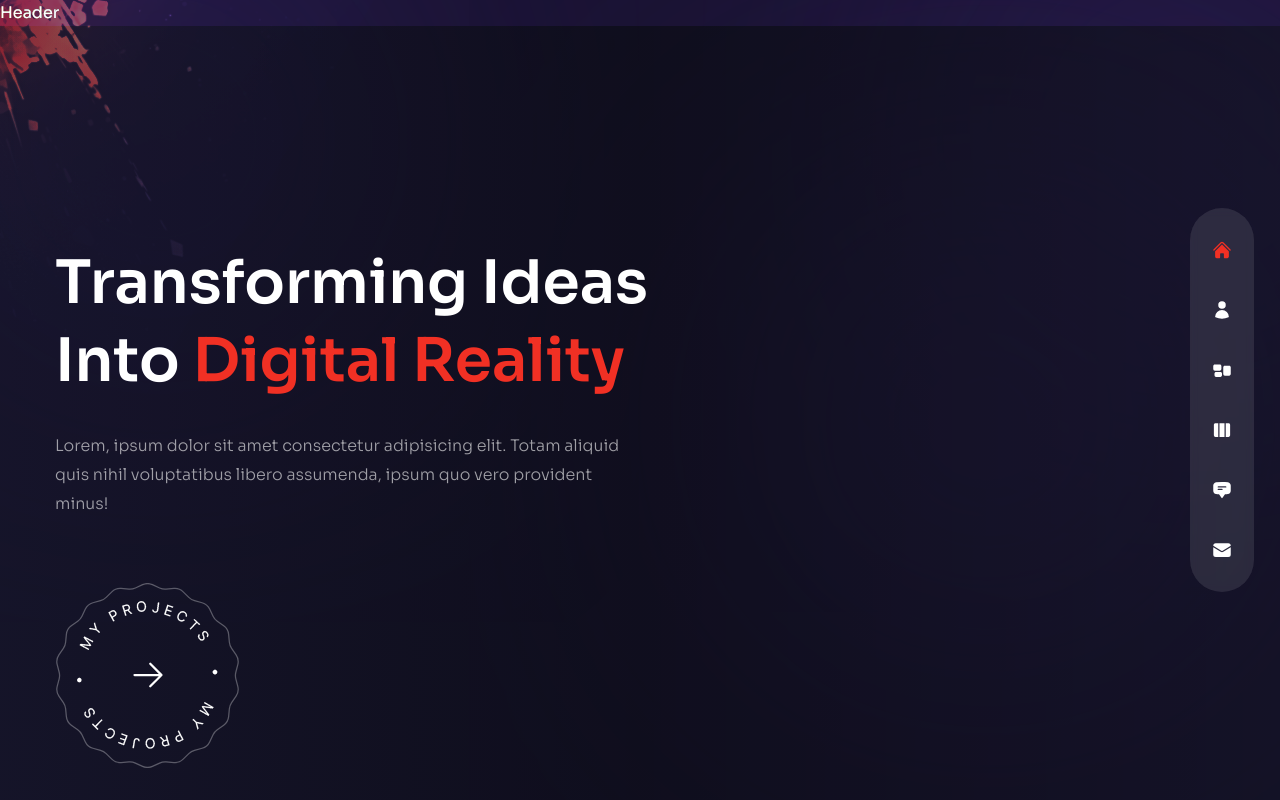
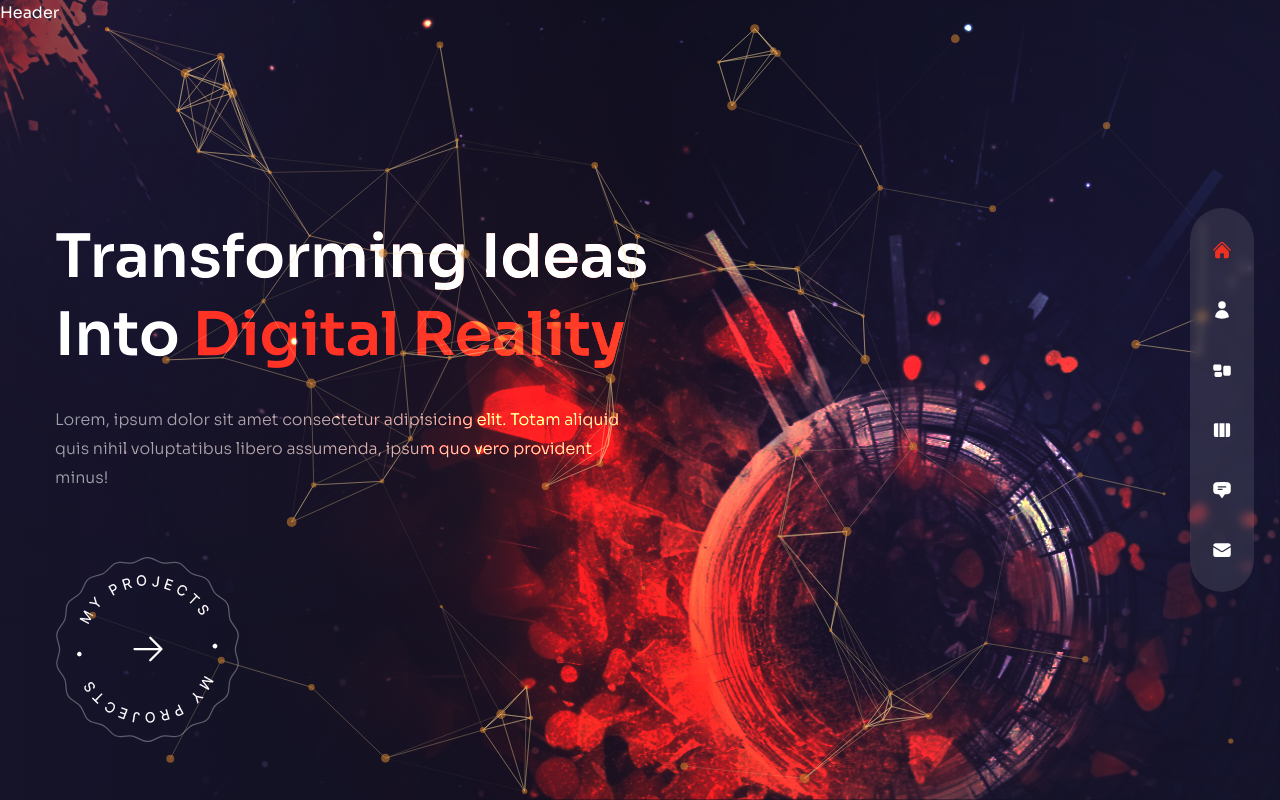
Before and after one commit to sakibmahbub/Next-Portfolio, a Next.js app: page / in a window 1280 px wide. Built offline with nearby package versions, Linux system fonts and the light colour scheme.

Commit message:
added particles and images on hero section

```diff
--- a/components/Avatar.js
+++ b/components/Avatar.js
@@ -1,5 +1,16 @@
+import Image from "next/image";
 const Avatar = () => {
-  return <div>Avatar</div>;
+  return (
+    <div className="hidden xl:flex xl:max-w-none">
+      <Image
+        src={"/avatar.png"}
+        width={737}
+        height={678}
+        alt=""
+        className="translate-z-0 w-full h-full"
+      />
+    </div>
+  );
 };
 
 export default Avatar;
--- a/components/Header.js
+++ b/components/Header.js
@@ -1,5 +1,5 @@
 const Header = () => {
-  return <header>Header</header>;
+  return <header className="absolute z-30 w-full">Header</header>;
 };
 
 export default Header;
--- a/components/ParticlesContainer.js
+++ b/components/ParticlesContainer.js
@@ -1,5 +1,95 @@
+import { Particles } from "react-tsparticles";
+import { loadFull } from "tsparticles";
+import React, { useCallback } from "react";
+
 const ParticlesContainer = () => {
-  <div>Particles Container</div>;
+  const particlesInit = useCallback(async (engine) => {
+    await loadFull(engine);
+  }, []);
+
+  const particlesLoaded = useCallback(async () => {}, []);
+
+  return (
+    <Particles
+      className="w-full h-full absolute translate-z-0 "
+      id="tsparticles"
+      init={particlesInit}
+      loaded={particlesLoaded}
+      options={{
+        fullScreen: { enable: false },
+        background: {
+          color: {
+            value: "",
+          },
+        },
+        fpsLimit: 120,
+        interactivity: {
+          events: {
+            onClick: {
+              enable: false,
+              mode: "push",
+            },
+            onHover: {
+              enable: true,
+              mode: "repulse",
+            },
+            resize: true,
+          },
+          modes: {
+            push: {
+              quantity: 90,
+            },
+            repulse: {
+              distance: 200,
+              duration: 0.4,
+            },
+          },
+        },
+        particles: {
+          color: {
+            value: "#e68e2e",
+          },
+          links: {
+            color: "#f5d393",
+            distance: 150,
+            enable: true,
+            opacity: 0.5,
+            width: 1,
+          },
+          collisions: {
+            enable: true,
+          },
+          move: {
+            direction: "none",
+            enable: true,
+            outMode: {
+              default: "bounce",
+            },
+            random: false,
+            speed: 1,
+            straight: false,
+          },
+          number: {
+            density: {
+              enable: true,
+              area: 800,
+            },
+            value: 80,
+          },
+          opacity: {
+            value: 0.5,
+          },
+          shape: {
+            type: "circle",
+          },
+          size: {
+            value: { min: 1, max: 5 },
+          },
+        },
+        detectRetina: true,
+      }}
+    />
+  );
 };
 
 export default ParticlesContainer;
--- a/pages/index.js
+++ b/pages/index.js
@@ -7,10 +7,11 @@
 import Avatar from "../components/Avatar";
 
 // framer motion
-import { motion } from "framer-motion";
+import { easeInOut, motion } from "framer-motion";
 
 // variants
 import { fadeIn } from "../variants";
+import Particles from "react-tsparticles";
 
 const Home = () => {
   return (
@@ -57,7 +58,25 @@
         </div>
       </div>
       {/* image */}
-      <div></div>
+      <div className="w-[1200px] h-full absolute right-0 bottom-0">
+        {/* bg image */}
+        <div className="bg-none xl:bg-explosion xl:bg-cover xl:bg-right xl:bg-no-repeat w-full h-full absolute mix-blend-color-dodge translate-z-0"></div>
+        {/* particles */}
+        <div>
+          <ParticlesContainer />
+        </div>
+        {/* avatar img */}
+        {/* <motion.div
+          variants={fadeIn("up", 0.5)}
+          initial="hidden"
+          animate="show"
+          exit="hidden"
+          transition={{ duration: 1, ease: easeInOut }}
+          className="w-full h-full max-w-[737px] max-h-[678px] absolute -bottom-32 lg:bottom-0 lg:right-[8%]"
+        >
+          <Avatar />
+        </motion.div> */}
+      </div>
     </div>
   );
 };
```
